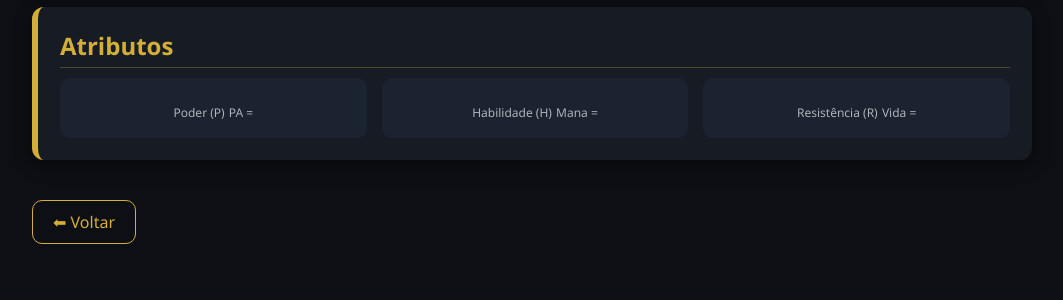
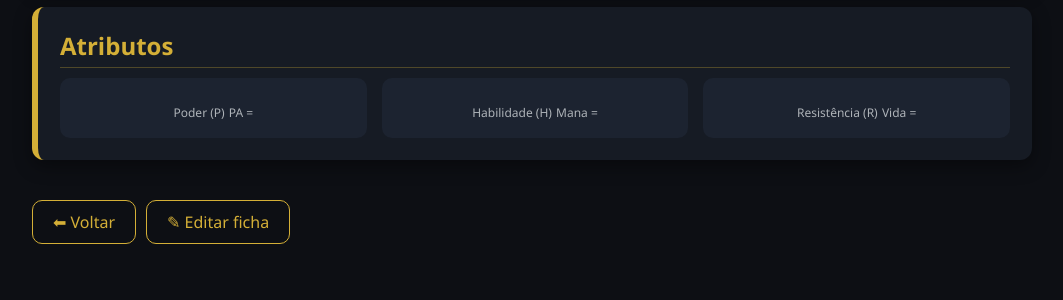
Before and after one commit to hilen-dev/Tridados, a Python web app: template templates/ver_ficha.html in a window 1280 px wide. Shown: the part 247-547 px from the top of the page, without its empty margins (108-1171 px from the left). Run offline with Jinja, Linux system fonts and the light colour scheme; the template is opened without the code that fills it, so the values that code supplies are empty.

Commit message:
Update ver_ficha.html

```diff
--- a/templates/ver_ficha.html
+++ b/templates/ver_ficha.html
@@ -78,6 +78,7 @@
     transition:0.3s;
   }
   .back:hover{ background:var(--accent); color:#141820; }
+  .actions{ margin-top:14px; display:flex; gap:10px; flex-wrap:wrap; }
 </style>
 </head>
 
@@ -141,7 +142,10 @@
     {% endif %}
   {% endfor %}
 
-  <a href="/fichas" class="back">⬅ Voltar</a>
+  <div class="actions">
+    <a href="/fichas" class="back">⬅ Voltar</a>
+    <a href="{{ url_for('editar_ficha', id=ficha.id) }}" class="back">✎ Editar ficha</a>
+  </div>
 
 </main>
 </body>
```
